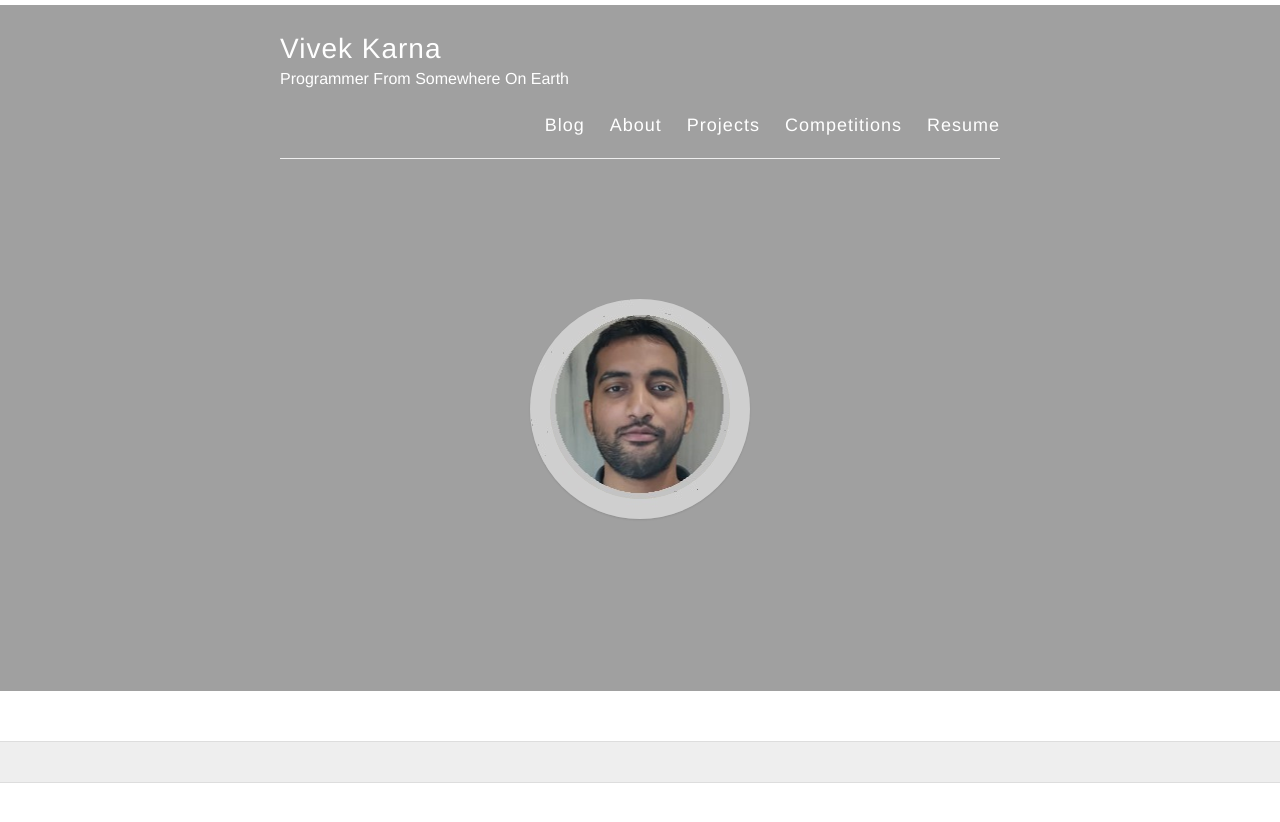
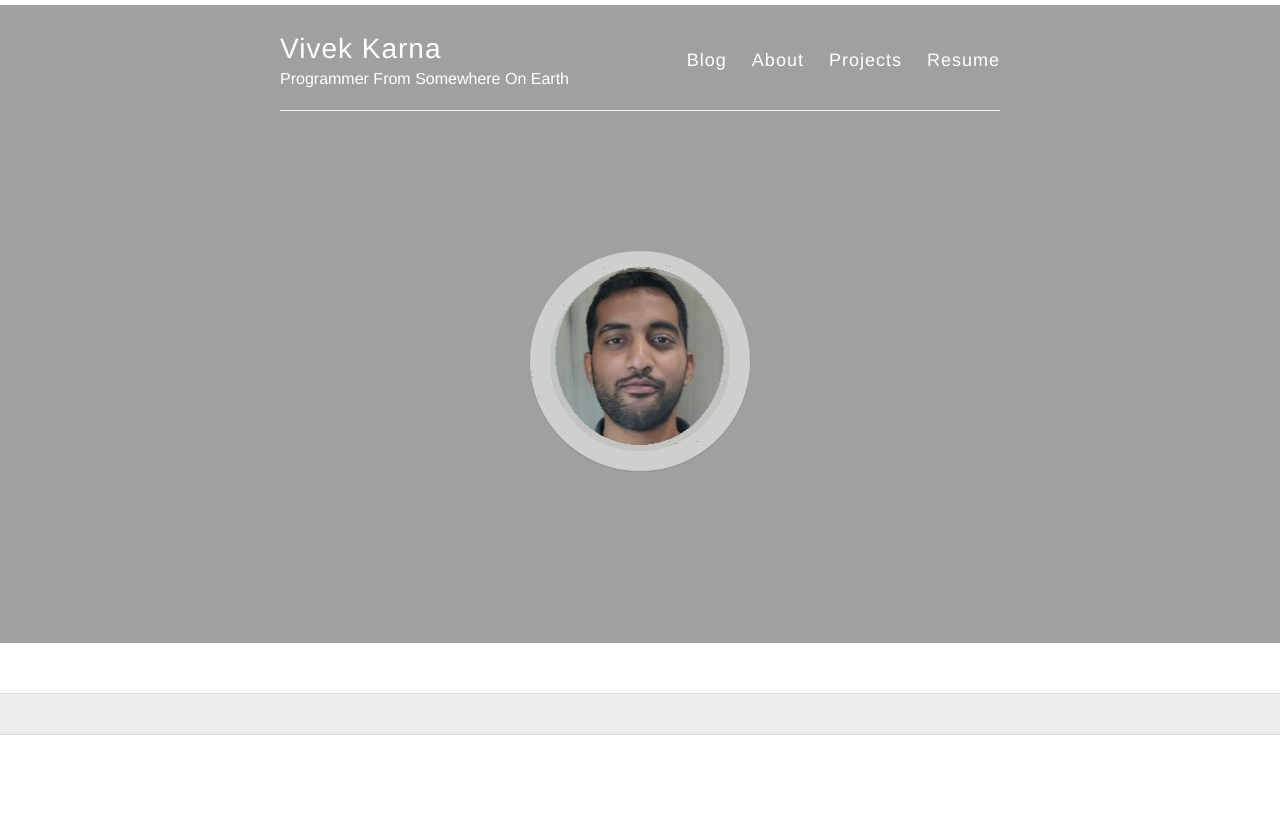
Before and after one commit to vivekka93/vivekka93.github.io, a Jekyll site: the page built from index.html, in a window 1280 px wide. Shown: the top 822 px of the page. Built offline with Jekyll 4.4.1, drawn with Linux system fonts in a browser that asks for light colours; nearby versions of some CDN libraries.

Commit message:
Removed competitions

```diff
--- a/_layouts/default.html
+++ b/_layouts/default.html
@@ -30,7 +30,6 @@
                <a href="{{ site.baseurl }}/">Blog</a>
                <a href="{{ site.baseurl }}/about">About</a>
                <a href="{{ site.baseurl }}/projects">Projects</a>
-               <a href="{{ site.baseurl }}/competitions">Competitions</a>
                  <a href="https://drive.google.com/file/d/18tJnw6zElu14kdPcGTy_D1G-bqTZaF-g/view?usp=sharing" target="_blank">Resume</a>
              </nav>
            </header>
```
